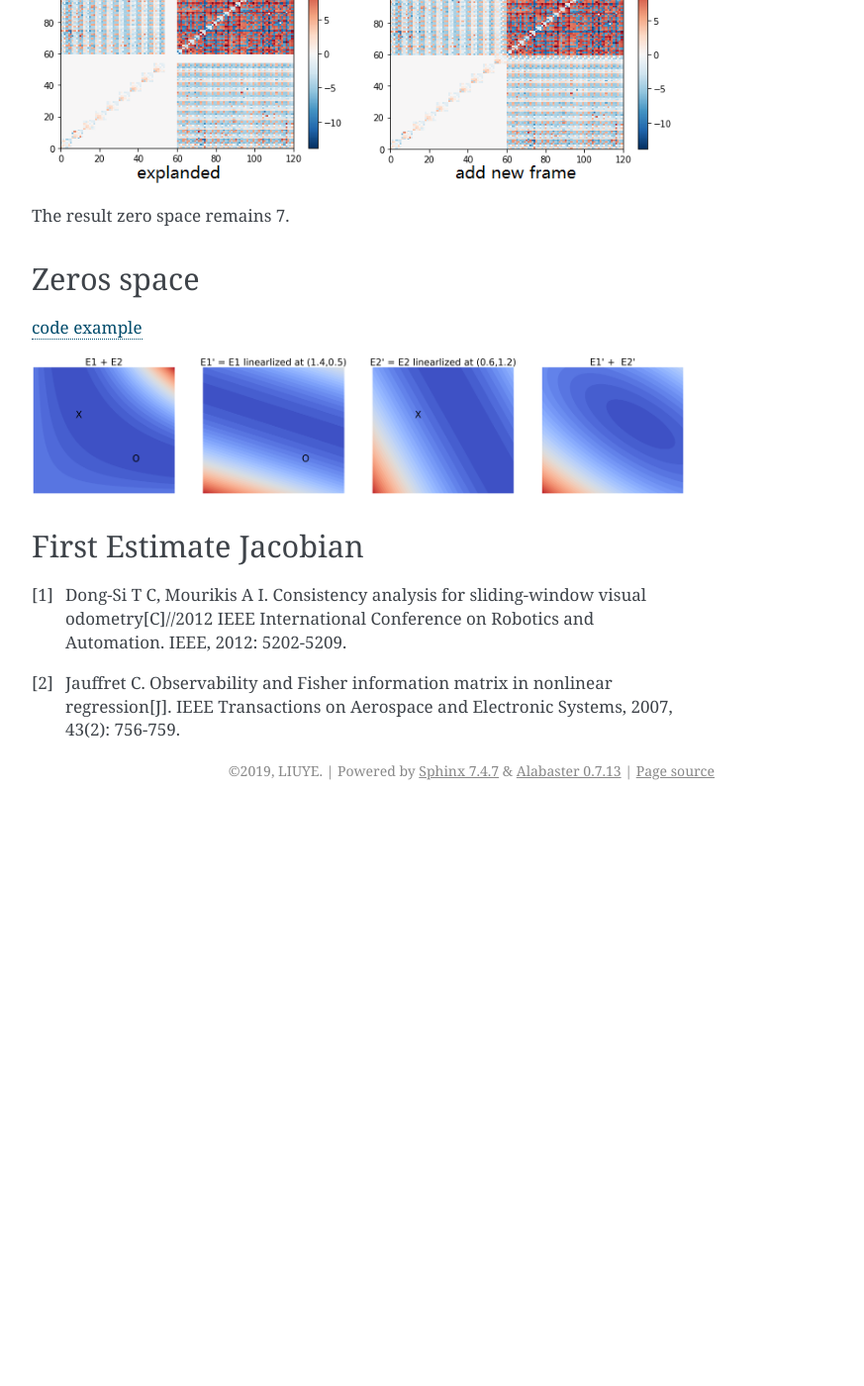
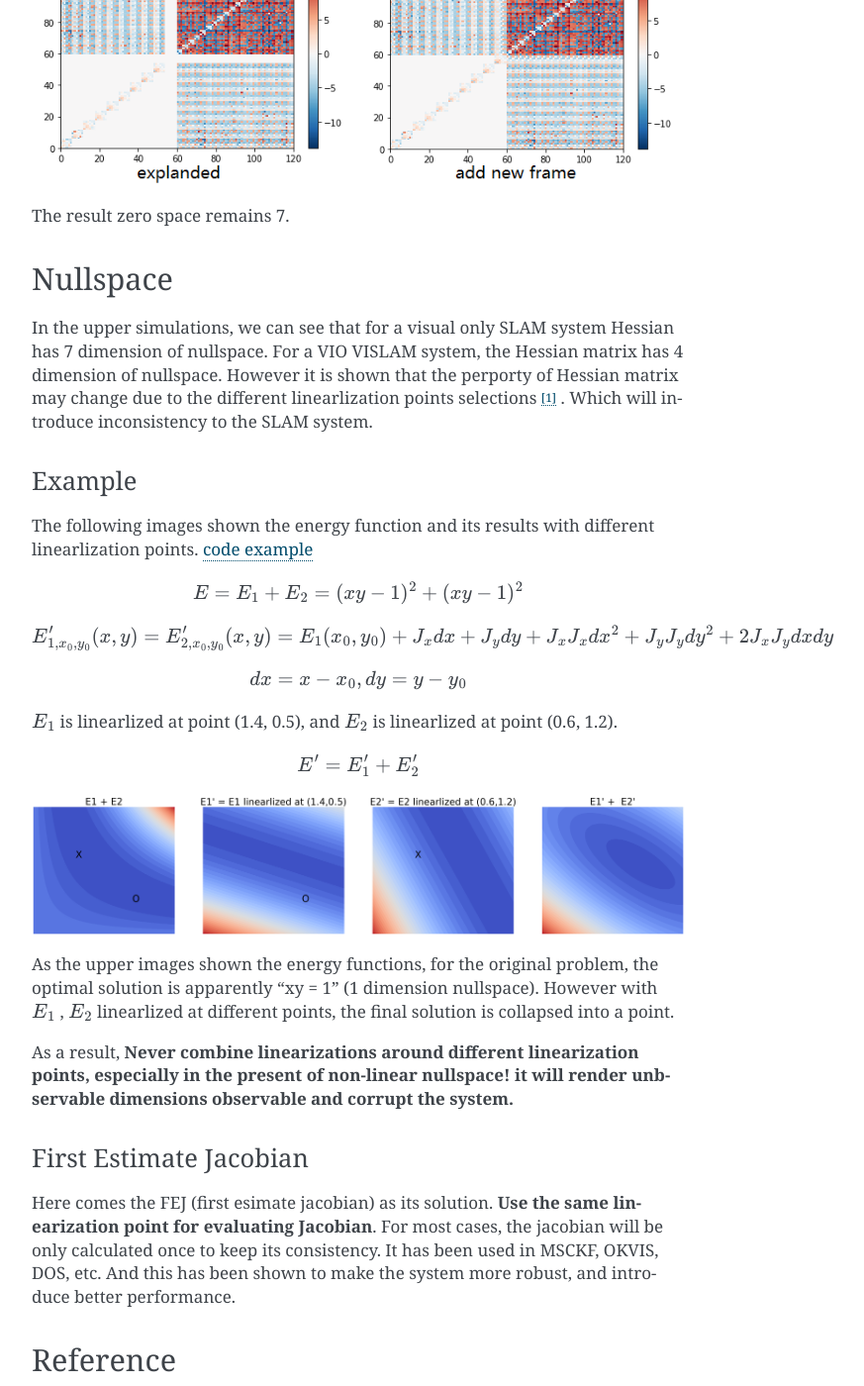
Before and after one commit to gggliuye/VIO, a Sphinx documentation site: the page built from docs/deepblue/VIO.rst, in a window 1280 px wide and 1400 px high, scrolled down 7537 px. Shown: the whole window at 99% size, without its empty margins (388-1261 px from the left). Built offline with Sphinx 7.4.7, drawn with Linux system fonts in a browser that asks for light colours; before the commit the page ends 8355 px from its top, so only the background shows below that; some of the changed text lies outside the part shown.

Commit message:
Update VIO.rst

```diff
--- a/docs/deepblue/VIO.rst
+++ b/docs/deepblue/VIO.rst
@@ -326,18 +326,50 @@ Then we explanded the matrix, and add a new observation frame, get the new Hessi
 
 The result zero space remains 7.
 
-Zeros space
+Nullspace
 -------------------------------
 
+In the upper simulations, we can see that for a visual only SLAM system Hessian has 7 dimension of nullspace. For a VIO VISLAM system, the Hessian matrix has 4 dimension of nullspace.  However it is shown that the perporty of Hessian matrix may change due to the different linearlization points selections [#]_ . Which will introduce inconsistency to the SLAM system.
+
+Example
+~~~~~~~~~~~~~~~~~~~
+
+The following images shown the energy function and its results with different linearlization points.
 `code example <https://github.com/gggliuye/VIO/blob/master/docs/deepblue/zero%20space.ipynb>`_
+
+.. math::
+    E = E_{1} + E_{2} =  (xy - 1)^{2} + (xy - 1)^{2}
+
+.. math::
+    E_{1, x_{0}, y_{0}}'(x , y) = E_{2, x_{0}, y_{0}}'(x , y) = E_{1}(x_{0}, y_{0}) + J_{x} dx + J_{y} dy + J_{x}J_{x}dx^{2}
+                                + J_{y}J_{y}dy^{2} + 2J_{x}J_{y}dxdy
+
+.. math::
+    dx = x - x_{0}, dy = y - y_{0}
+
+:math:`E_{1}` is linearlized at point (1.4, 0.5), and :math:`E_{2}` is linearlized at point (0.6, 1.2).
+
+.. math::
+    E' =  E_{1}' + E_{2}'
 
 .. image:: images/zero_coll.png
    :align: center
 
+As the upper images shown the energy functions, for the original problem, the optimal solution is apparently "xy = 1" (1 dimension nullspace). However with :math:`E_{1}` , :math:`E_{2}` linearlized at different points, the final solution is collapsed into a point.
+
+As a result, **Never combine linearizations around different linearization points, especially in the present of non-linear nullspace! it will render unbservable dimensions observable and corrupt the system.**
+
 First Estimate Jacobian
--------------------------
+~~~~~~~~~~~~~~~~~~~
 
+Here comes the FEJ (first esimate jacobian) as its solution. **Use the same linearization point for evaluating Jacobian**. For most cases, the jacobian will be only calculated once to keep its consistency. It has been used in MSCKF, OKVIS, DOS, etc. And this has been shown to make the system more robust, and introduce better performance.
+
+
+Reference
+--------------------------
 
 .. [#] Dong-Si T C, Mourikis A I. Consistency analysis for sliding-window visual odometry[C]//2012 IEEE International Conference on Robotics and Automation. IEEE, 2012: 5202-5209.
 
 .. [#] Jauffret C. Observability and Fisher information matrix in nonlinear regression[J]. IEEE Transactions on Aerospace and Electronic Systems, 2007, 43(2): 756-759.
+
+.. [#] Huang G P, Mourikis A I, Roumeliotis S I. A first-estimates Jacobian EKF for improving SLAM consistency[C]//Experimental Robotics. Springer, Berlin, Heidelberg, 2009: 373-382.
```
